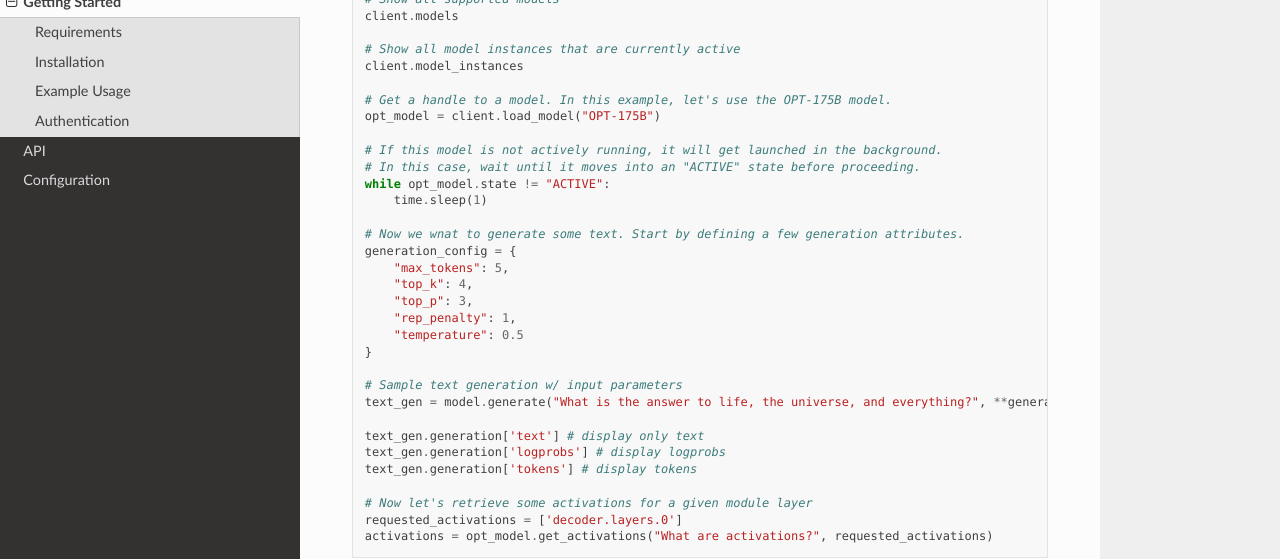
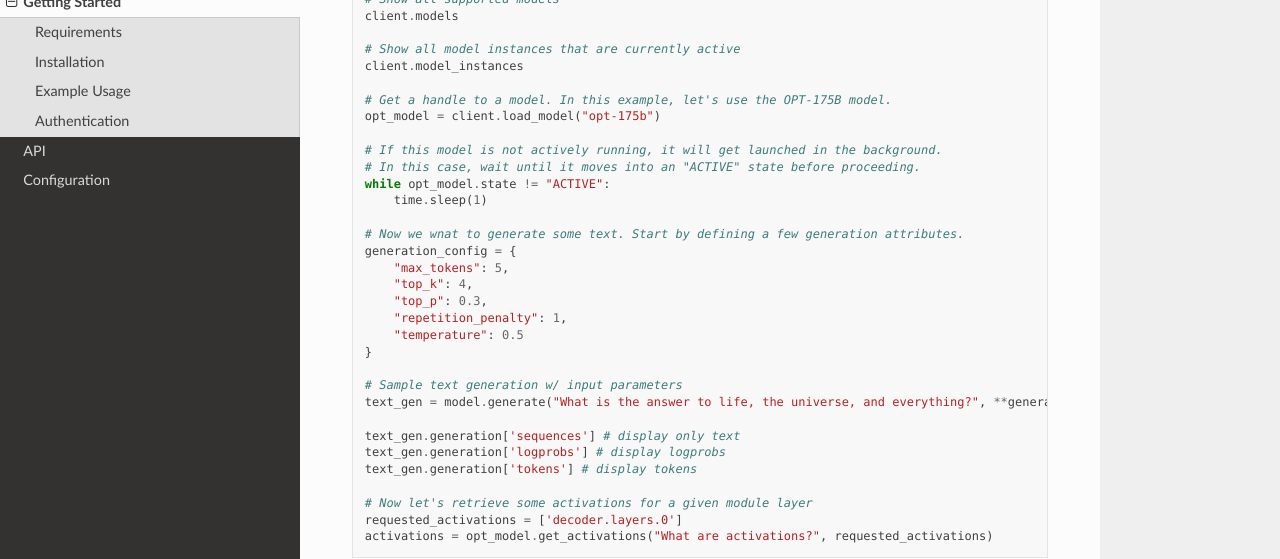
Before and after one commit to VectorInstitute/kaleidoscope-sdk, a Sphinx documentation site: the page built from docs/getting_started.rst, in a window 1280 px wide and 900 px high, scrolled down 707 px. Shown: the part 151-710 px from the top of the window. Built offline with Sphinx 7.4.7 and the Read the Docs theme 2.0.0, drawn with Linux system fonts in a browser that asks for light colours.

Commit message:
Updated docs

```diff
--- a/docs/getting_started.rst
+++ b/docs/getting_started.rst
@@ -47,7 +47,7 @@ This is a minimalist example of the SDK in action.
     client.model_instances
 
     # Get a handle to a model. In this example, let's use the OPT-175B model.
-    opt_model = client.load_model("OPT-175B")
+    opt_model = client.load_model("opt-175b")
 
     # If this model is not actively running, it will get launched in the background.
     # In this case, wait until it moves into an "ACTIVE" state before proceeding.
@@ -58,15 +58,15 @@ This is a minimalist example of the SDK in action.
     generation_config = {
         "max_tokens": 5,
         "top_k": 4,
-        "top_p": 3,
-        "rep_penalty": 1,
+        "top_p": 0.3,
+        "repetition_penalty": 1,
         "temperature": 0.5
     }
 
     # Sample text generation w/ input parameters
     text_gen = model.generate("What is the answer to life, the universe, and everything?", **generation_config)
 
-    text_gen.generation['text'] # display only text
+    text_gen.generation['sequences'] # display only text
     text_gen.generation['logprobs'] # display logprobs
     text_gen.generation['tokens'] # display tokens
 
```
